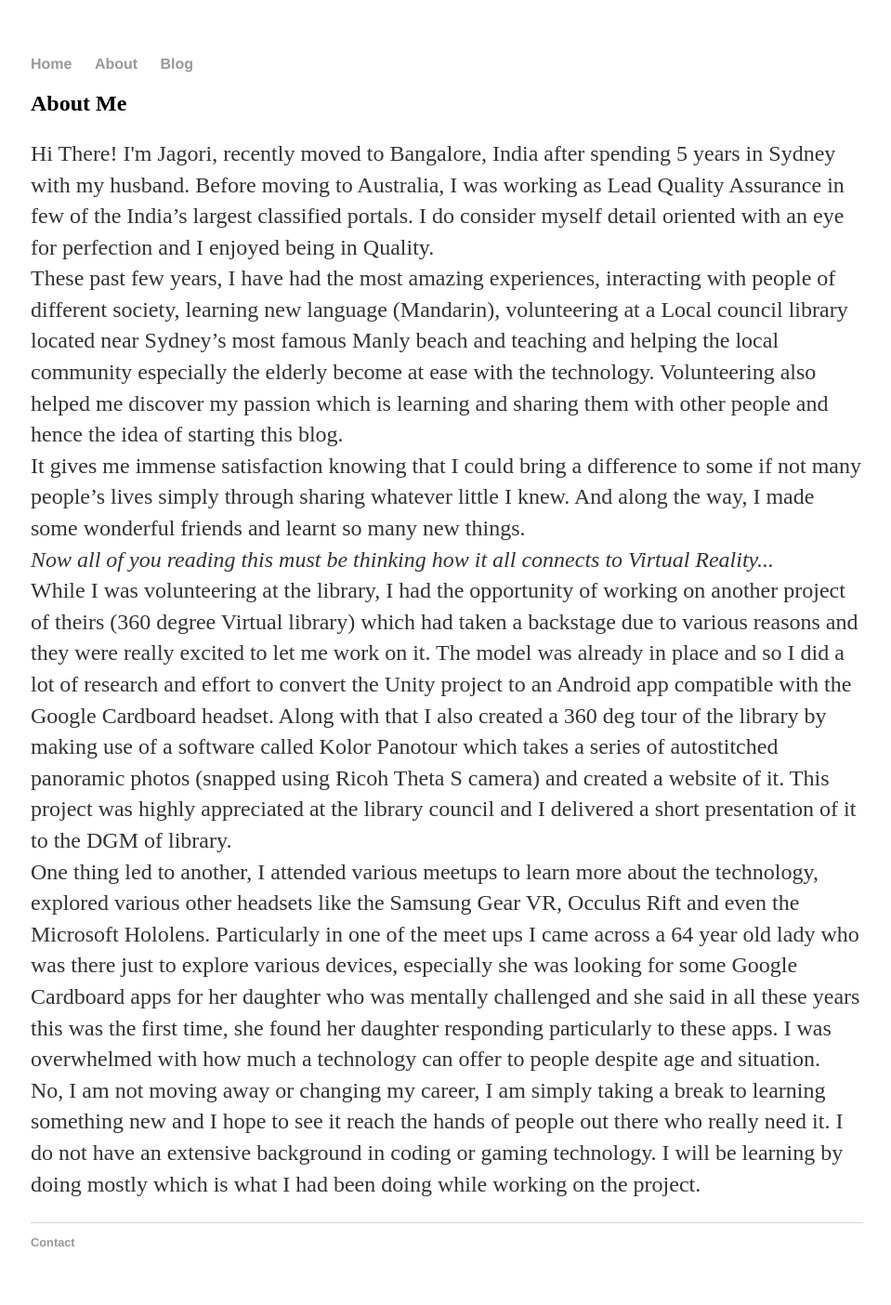
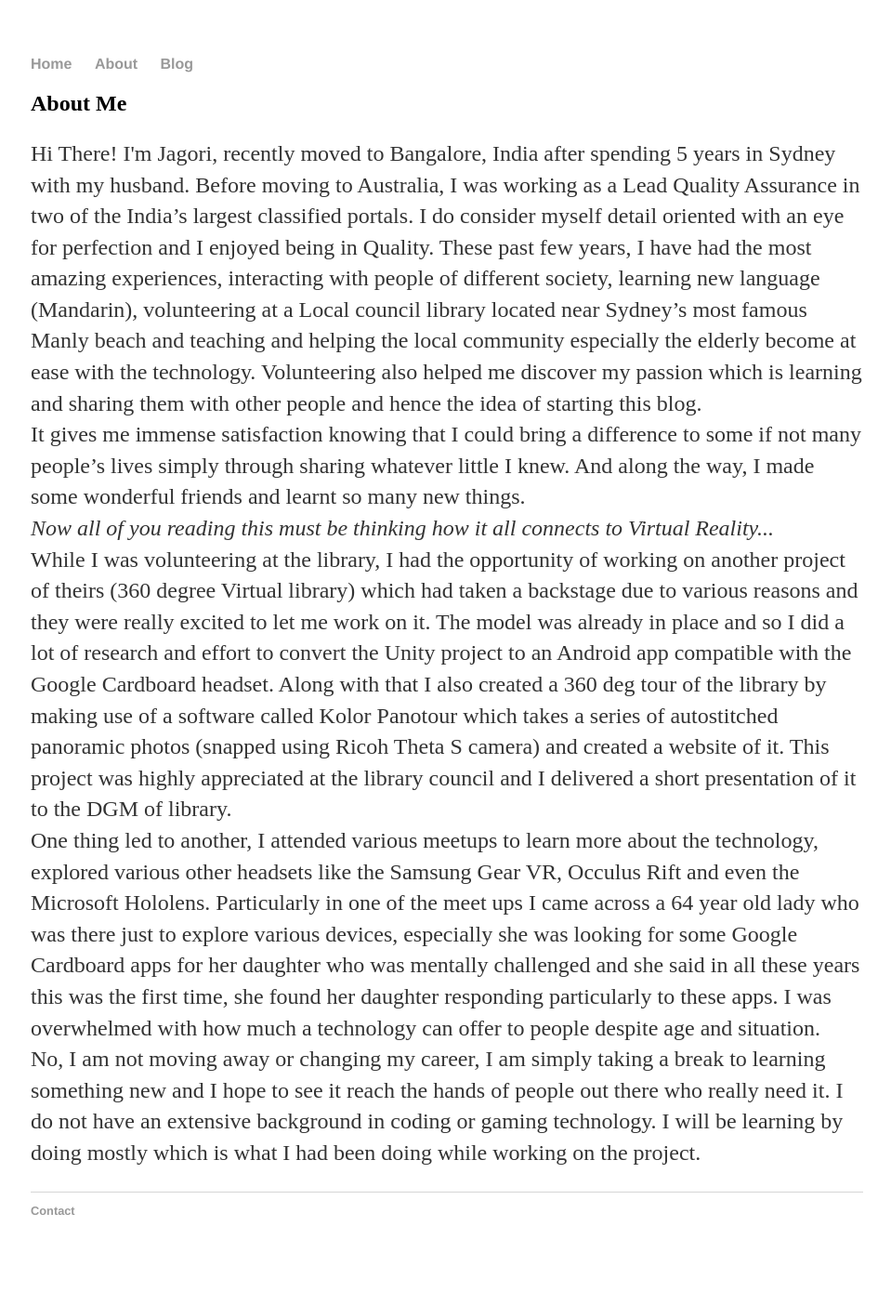
Before and after one commit to jagorisamajdar/jagorisamajdar.github.io, a Jekyll site: the page built from about/index.html, in a window 1280 px wide. Shown: the whole page at 93% size, without its empty margins (159-1118 px from the left). Built offline with Jekyll 4.4.1, drawn with Linux system fonts in a browser that asks for light colours; after the commit the page ends 1370 px from its top, so only the background shows below that.

Commit message:
Update index.html

```diff
--- a/about/index.html
+++ b/about/index.html
@@ -4,13 +4,14 @@ title: About Me
 ---
 <div class="about">
   <h2>{{page.title}}</h2>
- <p>
+ <p>Hi There! I'm Jagori, recently moved to Bangalore, India after spending 5 years in Sydney with my husband. Before moving to Australia, I was working as a Lead Quality Assurance in two of the India’s largest
+classified portals. I do consider myself detail oriented with an eye for
+perfection and I enjoyed being in Quality.
 
-Hi There! I'm Jagori, recently moved to Bangalore, India
-after spending 5 years in Sydney with my husband. Before moving to Australia, I
-was working as Lead Quality Assurance in few of the India’s largest classified
-portals. I do consider myself detail oriented with an eye for perfection and I
-enjoyed being in Quality.<br>
+
+
+
+
 These past few years, I have had the most amazing
 experiences, interacting with people of different society, learning new
 language (Mandarin), volunteering at a Local council library located near Sydney’s
```
